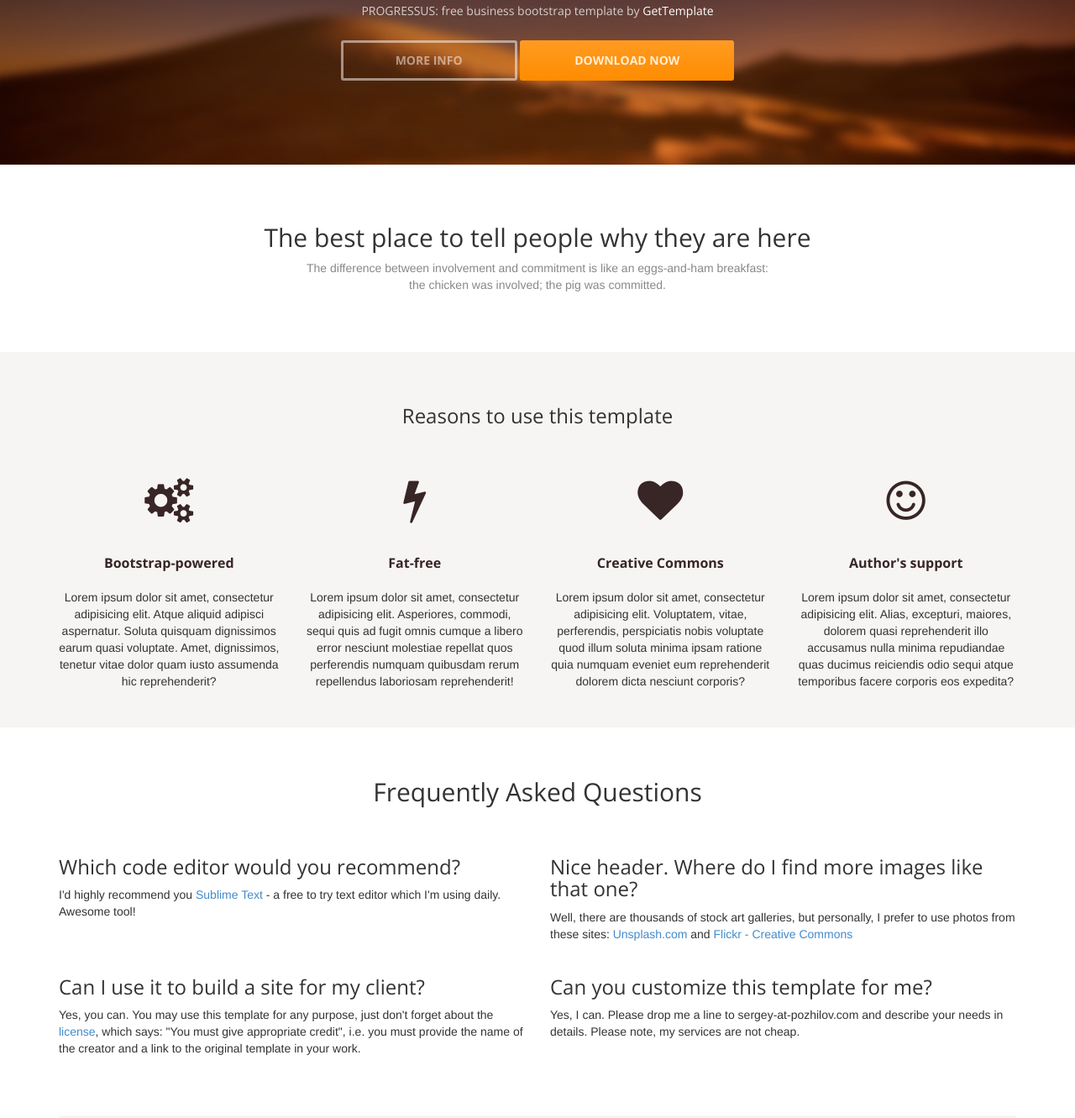
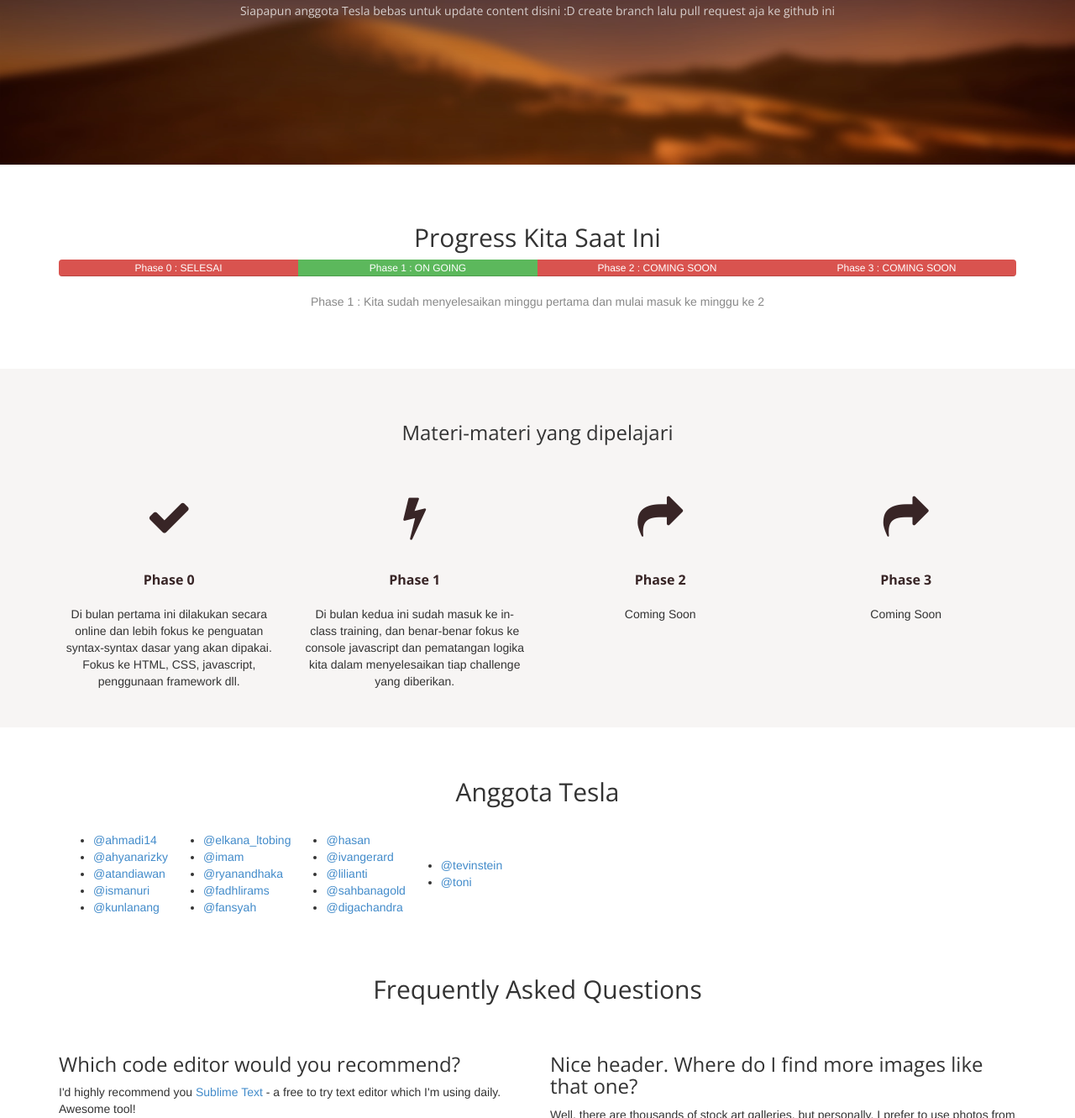
Before and after one commit to TeslaJakarta2016/TeslaJakarta2016.github.io, a plain HTML site: page index.html in a window 1280 px wide. Shown: the part 324-1655 px from the top of the page at 84% size. Drawn offline with nearby package versions, Linux system fonts and the light colour scheme.

Commit message:
update content add landing page

```diff
--- a/index.html
+++ b/index.html
@@ -6,7 +6,7 @@
 	<meta name="description" content="">
 	<meta name="author"      content="Sergey Pozhilov (GetTemplate.com)">
 
-	<title>Progressus - Free business bootstrap template by GetTemplate</title>
+	<title>Tesla Jakarta 2016</title>
 
 	<link rel="shortcut icon" href="assets/images/gt_favicon.png">
 
@@ -57,9 +57,9 @@
 	<header id="head">
 		<div class="container">
 			<div class="row">
-				<h1 class="lead">AWESOME, CUSTOMIZABLE, FREE</h1>
-				<p class="tagline">PROGRESSUS: free business bootstrap template by <a href="http://www.gettemplate.com/?utm_source=progressus&amp;utm_medium=template&amp;utm_campaign=progressus">GetTemplate</a></p>
-				<p><a class="btn btn-default btn-lg" role="button">MORE INFO</a> <a class="btn btn-action btn-lg" role="button">DOWNLOAD NOW</a></p>
+				<h1 class="lead">Disini tempat kita belajar bersama</h1>
+				<p class="tagline">Siapapun anggota Tesla bebas untuk update content disini :D create branch lalu pull request aja ke github ini
+				<!-- <p><a class="btn btn-default btn-lg" role="button">MORE INFO</a> <a class="btn btn-action btn-lg" role="button">DOWNLOAD NOW</a></p> -->
 			</div>
 		</div>
 	</header>
@@ -68,10 +68,23 @@
 	<!-- Intro -->
 	<div class="container text-center">
 		<br> <br>
-		<h2 class="thin">The best place to tell people why they are here</h2>
+		<h2 class="thin">Progress Kita Saat Ini</h2>
+		<div class="progress">
+		  <div class="progress-bar progress-bar-danger" role="progressbar" style="width:25%">
+		    Phase 0 : SELESAI
+		  </div>
+		  <div class="progress-bar progress-bar-success" role="progressbar" style="width:25%">
+		    Phase 1 : ON GOING
+		  </div>
+		  <div class="progress-bar progress-bar-danger" role="progressbar" style="width:25%">
+		    Phase 2 : COMING SOON
+		  </div>
+			<div class="progress-bar progress-bar-danger" role="progressbar" style="width:25%">
+		    Phase 3 : COMING SOON
+		  </div>
+		</div>
 		<p class="text-muted">
-			The difference between involvement and commitment is like an eggs-and-ham breakfast:<br>
-			the chicken was involved; the pig was committed.
+			Phase 1 : Kita sudah menyelesaikan minggu pertama dan mulai masuk ke minggu ke 2
 		</p>
 	</div>
 	<!-- /Intro-->
@@ -80,31 +93,40 @@
 	<div class="jumbotron top-space">
 		<div class="container">
 
-			<h3 class="text-center thin">Reasons to use this template</h3>
+			<h3 class="text-center thin">Materi-materi yang dipelajari</h3>
 
 			<div class="row">
 				<div class="col-md-3 col-sm-6 highlight">
-					<div class="h-caption"><h4><i class="fa fa-cogs fa-5"></i>Bootstrap-powered</h4></div>
+					<div class="h-caption"><h4><i class="fa fa-check fa-5"></i>Phase 0</h4></div>
 					<div class="h-body text-center">
-						<p>Lorem ipsum dolor sit amet, consectetur adipisicing elit. Atque aliquid adipisci aspernatur. Soluta quisquam dignissimos earum quasi voluptate. Amet, dignissimos, tenetur vitae dolor quam iusto assumenda hic reprehenderit?</p>
+						<p>
+								Di bulan pertama ini dilakukan secara online dan lebih fokus ke penguatan syntax-syntax dasar yang akan dipakai. Fokus ke HTML, CSS, javascript, penggunaan framework dll.
+						</p>
 					</div>
 				</div>
 				<div class="col-md-3 col-sm-6 highlight">
-					<div class="h-caption"><h4><i class="fa fa-flash fa-5"></i>Fat-free</h4></div>
+					<div class="h-caption"><h4><i class="fa fa-flash fa-5"></i>Phase 1</h4></div>
 					<div class="h-body text-center">
-						<p>Lorem ipsum dolor sit amet, consectetur adipisicing elit. Asperiores, commodi, sequi quis ad fugit omnis cumque a libero error nesciunt molestiae repellat quos perferendis numquam quibusdam rerum repellendus laboriosam reprehenderit! </p>
+						<p>
+								Di bulan kedua ini sudah masuk ke in-class training, dan benar-benar fokus ke console javascript dan pematangan logika kita dalam menyelesaikan
+								tiap challenge yang diberikan.
+						</p>
 					</div>
 				</div>
 				<div class="col-md-3 col-sm-6 highlight">
-					<div class="h-caption"><h4><i class="fa fa-heart fa-5"></i>Creative Commons</h4></div>
+					<div class="h-caption"><h4><i class="fa fa-share fa-5"></i>Phase 2</h4></div>
 					<div class="h-body text-center">
-						<p>Lorem ipsum dolor sit amet, consectetur adipisicing elit. Voluptatem, vitae, perferendis, perspiciatis nobis voluptate quod illum soluta minima ipsam ratione quia numquam eveniet eum reprehenderit dolorem dicta nesciunt corporis?</p>
+						<p>
+								Coming Soon
+						</p>
 					</div>
 				</div>
 				<div class="col-md-3 col-sm-6 highlight">
-					<div class="h-caption"><h4><i class="fa fa-smile-o fa-5"></i>Author's support</h4></div>
+					<div class="h-caption"><h4><i class="fa fa-share fa-5"></i>Phase 3</h4></div>
 					<div class="h-body text-center">
-						<p>Lorem ipsum dolor sit amet, consectetur adipisicing elit. Alias, excepturi, maiores, dolorem quasi reprehenderit illo accusamus nulla minima repudiandae quas ducimus reiciendis odio sequi atque temporibus facere corporis eos expedita? </p>
+						<p>
+								Coming Soon
+						</p>
 					</div>
 				</div>
 			</div> <!-- /row  -->
@@ -112,6 +134,54 @@
 		</div>
 	</div>
 	<!-- /Highlights -->
+
+	<div class="container">
+
+		<h2 class="text-center top-space">Anggota Tesla</h2>
+		<br>
+		<table>
+			<tr>
+			<td>
+				<ul>
+				<li><a href="https://hacktiv8-course.slack.com/team/ahmadi14">@ahmadi14</a></li>
+				<li><a href="https://hacktiv8-course.slack.com/team/ahyanarizky">@ahyanarizky</a></li>
+				<li><a href="https://hacktiv8-course.slack.com/team/atandiawan">@atandiawan</a></li>
+				<li><a href="https://hacktiv8-course.slack.com/team/ismanuri">@ismanuri</a></li>
+				<li><a href="https://hacktiv8-course.slack.com/team/kunlanang">@kunlanang</a></li>
+				</ul>
+			</td>
+
+			<td>
+				<ul>
+				<li><a href="https://hacktiv8-course.slack.com/team/elkana_ltobing">@elkana_ltobing</a></li>
+				<li><a href="https://hacktiv8-course.slack.com/team/imam">@imam</a></li>
+				<li><a href="https://hacktiv8-course.slack.com/team/ryanandhaka">@ryanandhaka</a></li>
+				<li><a href="https://hacktiv8-course.slack.com/team/fadhlirams">@fadhlirams</a></li>
+				<li><a href="https://hacktiv8-course.slack.com/team/fansyah">@fansyah</a></li>
+				</ul>
+			</td>
+
+			<td>
+				<ul>
+				<li><a href="https://hacktiv8-course.slack.com/team/hasan">@hasan</a></li>
+				<li><a href="https://hacktiv8-course.slack.com/team/ivangerard">@ivangerard</a></li>
+				<li><a href="https://hacktiv8-course.slack.com/team/lilianti">@lilianti</a></li>
+				<li><a href="https://hacktiv8-course.slack.com/team/sahbanagold">@sahbanagold</a></li>
+				<li><a href="https://hacktiv8-course.slack.com/team/digachandra">@digachandra</a></li>
+				</ul>
+			</td>
+
+			<td>
+				<ul>
+				<li><a href="https://hacktiv8-course.slack.com/team/tevinstein">@tevinstein</a></li>
+				<li><a href="https://hacktiv8-course.slack.com/team/toni">@toni</a></li>
+				</ul>
+			</td>
+			</tr>
+		</table>
+	</div>
+
+
 
 	<!-- container -->
 	<div class="container">
```
Also changed, not shown: assets/images/logo.png, assets/images/logoBesar.png (added).
